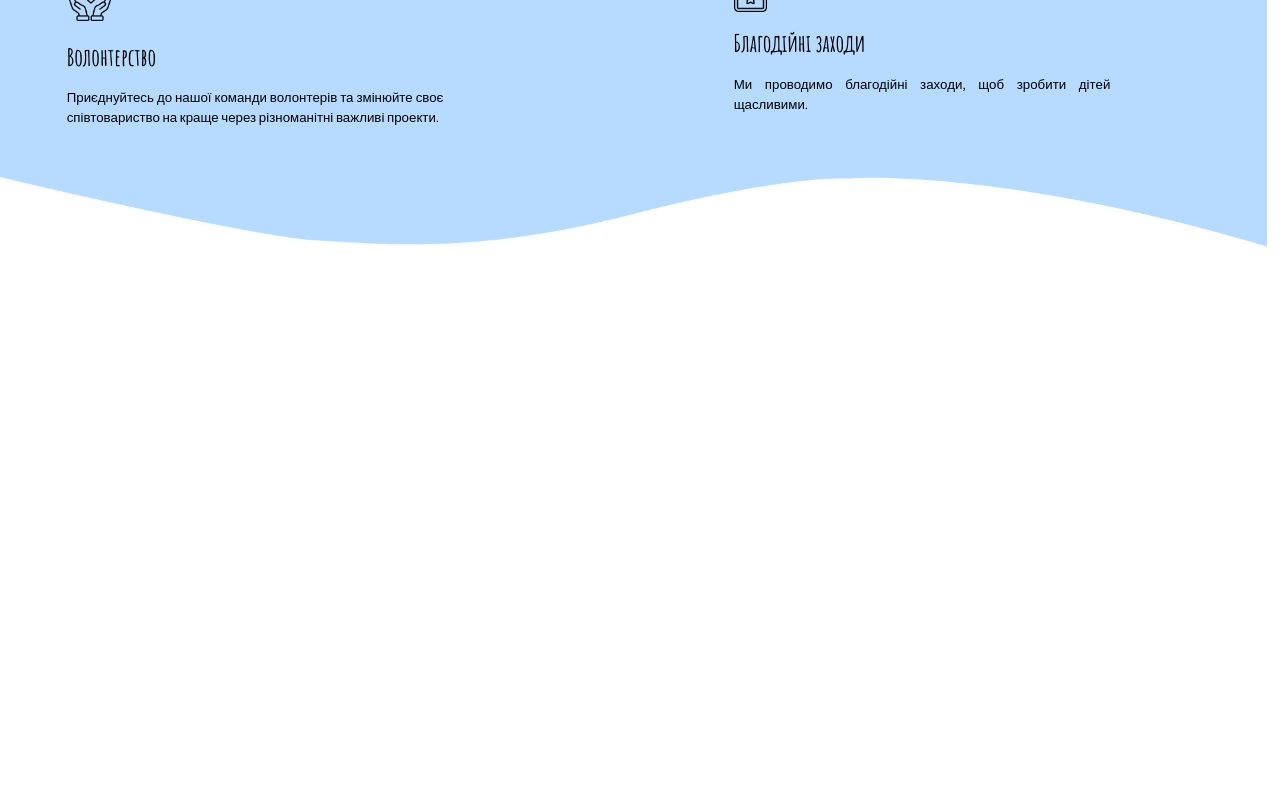
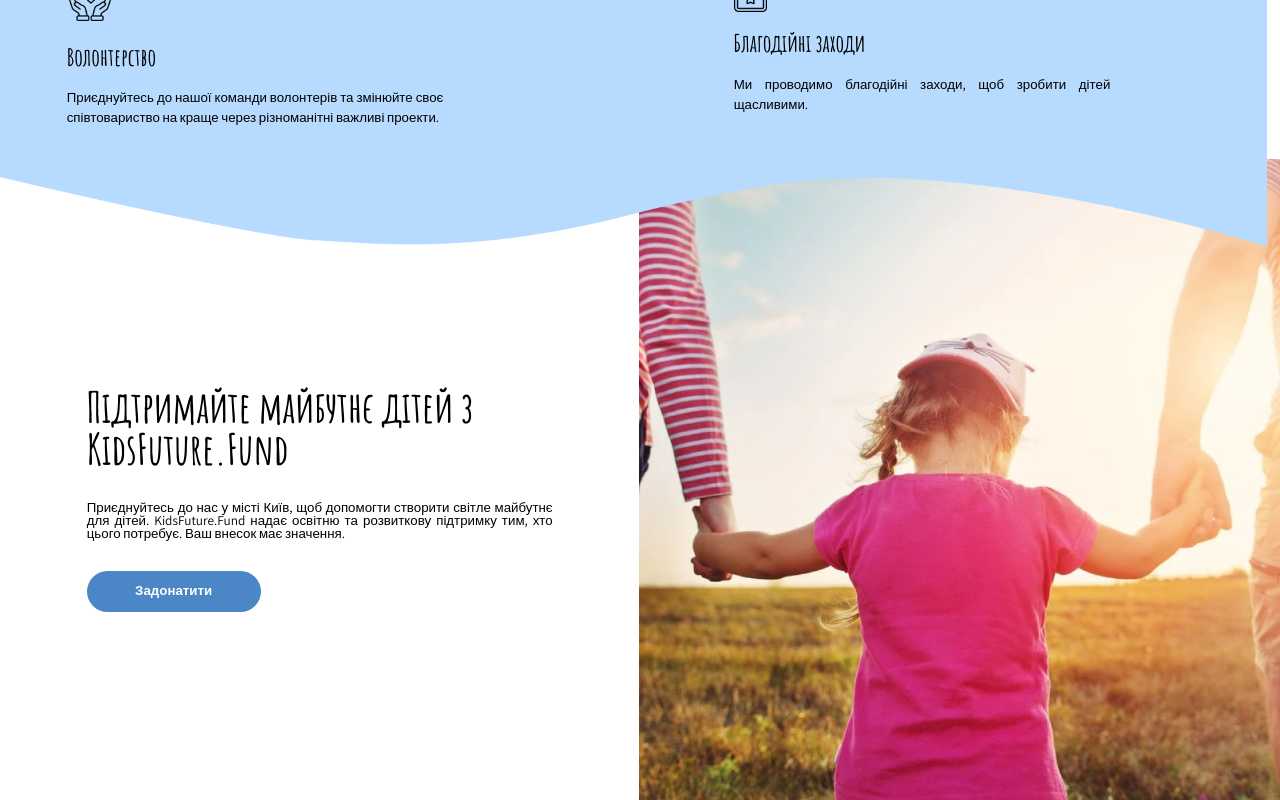
Before and after one commit to Odink923/SiteFUND, a Next.js app: page / in a window 1280 px wide. Shown: the part 3333-4133 px from the top of the page. Before the commit the page ends 3582 px from the top, so only its background shows below. Built offline with nearby package versions, Linux system fonts and the light colour scheme.

Commit message:
added mob adaptation for supportKids

```diff
--- a/src/app/components/SupportKidsFuture/SupportKidsFuture.tsx
+++ b/src/app/components/SupportKidsFuture/SupportKidsFuture.tsx
@@ -2,25 +2,29 @@ import Image from 'next/image';
 
 export default function SupportKidsFuture() {
     return (
-        <div className="lg:mt-[-7vw] flex justify-between lg:pl-[5.21vw]">
-            <div className="relative z-10 lg:pt-[17.69vw] lg:w-[39.53vw]" >
-                <h1 className="lg:text-[3.33vw] font-amatic leading-none">Підтримайте майбутнє дітей з KidsFuture.Fund</h1>
-                <p className="lg:text-[1.04vw] lg:pt-[2.34vw] font-assistant leading-none  text-justify">
+        <div className="lg:mt-[-7vw] mt-[-7vw] flex flex-col-reverse lg:flex-row justify-between lg:pl-[5.21vw]">
+            <div className="relative z-10 pl-20 pr-20 pb-30 lg:pt-[17.69vw] lg:w-[39.53vw]" >
+                <h1 className="lg:text-[3.33vw] pt-20 pb-10 lg:pt-0 lg:pb-0 text-xl sm:text-smXl md:text-mdXl font-amatic leading-none">Підтримайте майбутнє дітей з KidsFuture.Fund</h1>
+                <p className="lg:text-[1.04vw] text-base sm:text-smBase lg:pt-[2.34vw] font-assistant leading-none  text-justify">
                     Приєднуйтесь до нас у місті Київ, щоб допомогти створити світле майбутнє для дітей.
                     KidsFuture.Fund надає освітню та розвиткову підтримку тим, хто цього потребує. Ваш внесок має значення.
                 </p>
-                <button className='lg:w-[13.59vw] lg:h-[3.23vw] lg:text-[1.04vw] lg:mt-[2.34vw] bg-[#4B86C6] font-assistant font-semibold text-white justify-center items-center  rounded-[2.60vw]'>
+                <div className="flex justify-center lg:justify-start">
+                <button className='bg-[#4B86C6] text-base  w-[5.625rem]   py-2 lg:mt-[2.34vw] mt-15  font-assistant font-semibold  text-white rounded-[50px] lg:w-[13.59vw] lg:h-[3.23vw] lg:text-[1.04vw]'>
                     Задонатити
                 </button>
+                </div>
             </div>
+            <div>
 
             <Image
                 src="/images/SupportKidsFuture.png"
                 alt="FutureKids"
                 width={962}
                 height={962}
-                className="object-contain lg:w-[50.10vw] lg:h-[50.10vw] relative z-0"
+                className="object-contain md:w-[1024px] lg:w-[50.10vw] lg:h-[50.10vw] relative z-0"
             />
+            </div>
         </div>
     );
 }
--- a/src/app/page.tsx
+++ b/src/app/page.tsx
@@ -27,13 +27,13 @@ export default function Home() {
       <div className="overflow-hidden">
       <WhatWeDo></WhatWeDo>
       </div>
-
+      <SupportKidsFuture></SupportKidsFuture>
     {/*
 
 
 
     </div>
-    <SupportKidsFuture></SupportKidsFuture>
+
 
     <OurPartners></OurPartners>
     <Reviews></Reviews>
```
